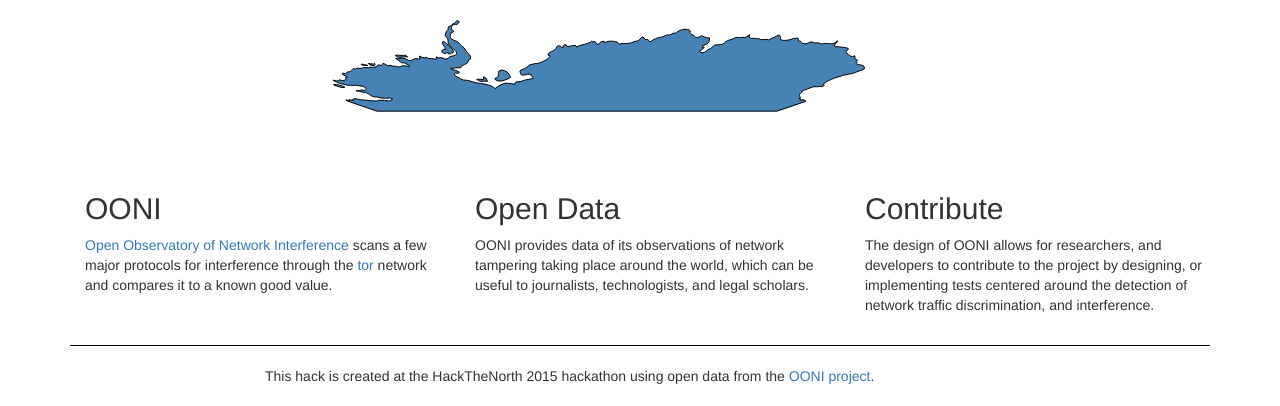
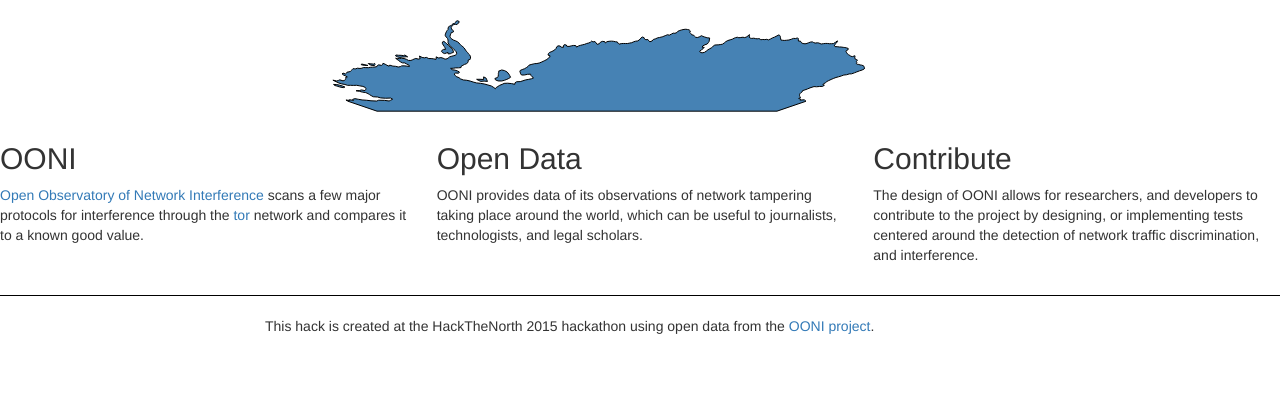
Before and after one commit to madebyjeffrey/ooni-looking-glass, a Flask app: page / in a window 1280 px wide. Shown: the part 591-997 px from the top of the page. After the commit the page ends 925 px from the top, so only its background shows below. Run offline with Flask 2, Linux system fonts and the light colour scheme; some libraries are stand-ins or nearby versions.

Commit message:
fix the superb merge sans rebase

```diff
--- a/templates/index.html
+++ b/templates/index.html
@@ -3,15 +3,10 @@
 {% block content %}
     <div class="row">
       <div class="col-xs-12" id="map"></div>
-      </div>
-    </nav>
-
-    <div id="map">
         <div class="follower"></div>
       </div>
+    </div>
 
-    <div class="container">
-      <!-- Example row of columns -->
     <div class="row">
       <div class="col-md-4">
         <h2>OONI</h2>
```
Lines whose indentation alone changed are shown as unchanged.
